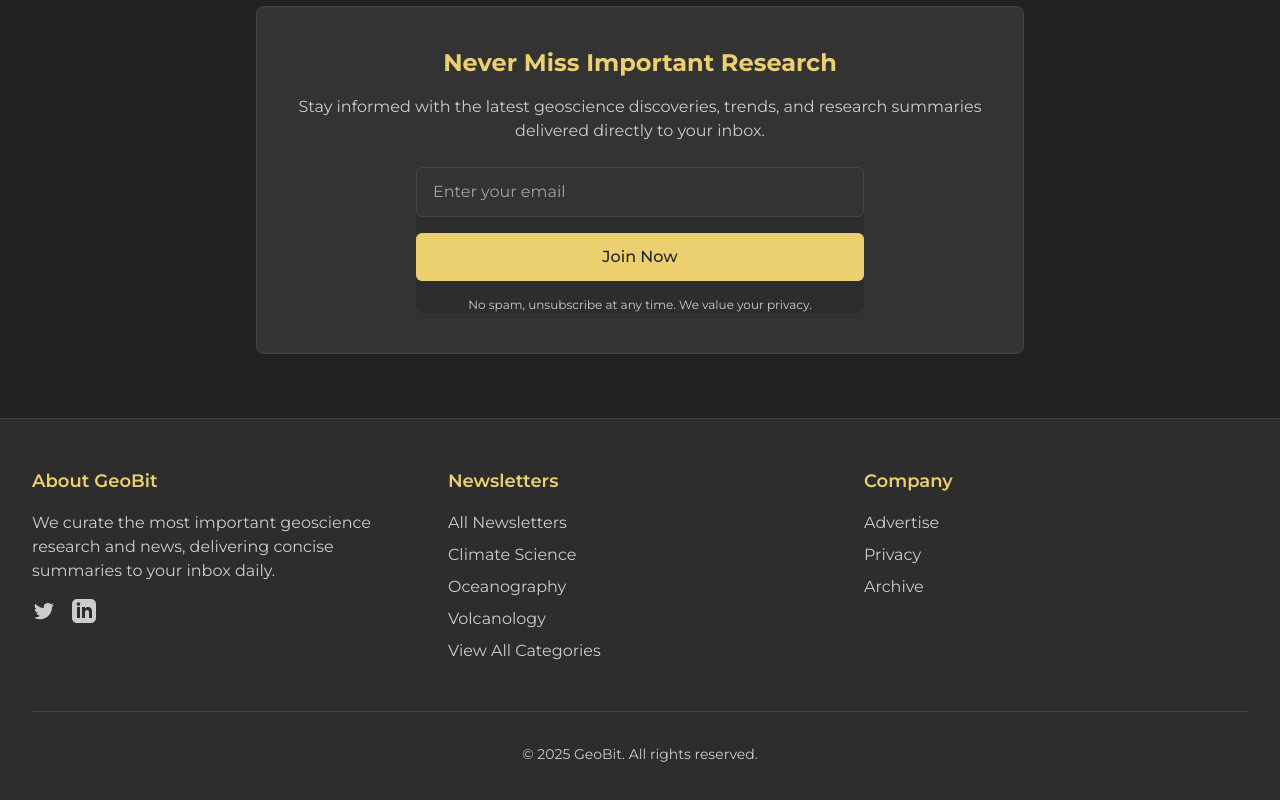
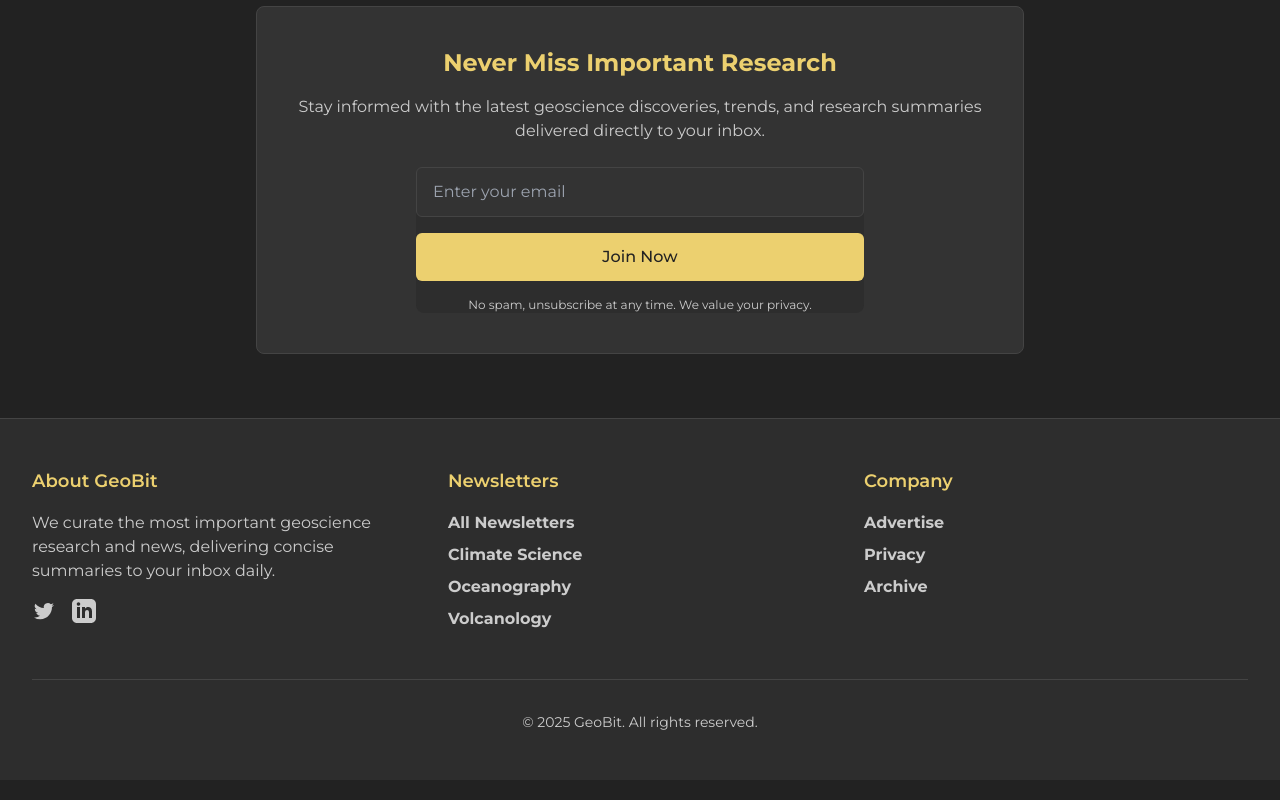
Before and after one commit to szilarddenes/geobit, a Next.js app: page / in a window 1280 px wide. Shown: the part 2463-3263 px from the top of the page. Built offline with nearby package versions, Linux system fonts and the light colour scheme.

Commit message:
Update Footer: Remove Categories link, make links bold

```diff
--- a/src/components/layout/Footer.js
+++ b/src/components/layout/Footer.js
@@ -34,28 +34,23 @@
             <h3 className="text-lg font-semibold text-primary mb-4">Newsletters</h3>
             <ul className="space-y-2">
               <li>
-                <Link href="/newsletters" className="text-light-muted hover:text-primary">
+                <Link href="/newsletters" className="text-light-muted hover:text-primary font-bold">
                   All Newsletters
                 </Link>
               </li>
               <li>
-                <Link href="/categories/climate-science" className="text-light-muted hover:text-primary">
+                <Link href="/newsletters#climate-science" className="text-light-muted hover:text-primary font-bold">
                   Climate Science
                 </Link>
               </li>
               <li>
-                <Link href="/categories/oceanography" className="text-light-muted hover:text-primary">
+                <Link href="/newsletters#oceanography" className="text-light-muted hover:text-primary font-bold">
                   Oceanography
                 </Link>
               </li>
               <li>
-                <Link href="/categories/volcanology" className="text-light-muted hover:text-primary">
+                <Link href="/newsletters#volcanology" className="text-light-muted hover:text-primary font-bold">
                   Volcanology
-                </Link>
-              </li>
-              <li>
-                <Link href="/categories" className="text-light-muted hover:text-primary">
-                  View All Categories
                 </Link>
               </li>
             </ul>
@@ -66,17 +61,17 @@
             <h3 className="text-lg font-semibold text-primary mb-4">Company</h3>
             <ul className="space-y-2">
               <li>
-                <Link href="/advertise" className="text-light-muted hover:text-primary">
+                <Link href="/advertise" className="text-light-muted hover:text-primary font-bold">
                   Advertise
                 </Link>
               </li>
               <li>
-                <Link href="/privacy" className="text-light-muted hover:text-primary">
+                <Link href="/privacy" className="text-light-muted hover:text-primary font-bold">
                   Privacy
                 </Link>
               </li>
               <li>
-                <Link href="/archive" className="text-light-muted hover:text-primary">
+                <Link href="/archive" className="text-light-muted hover:text-primary font-bold">
                   Archive
                 </Link>
               </li>
```
